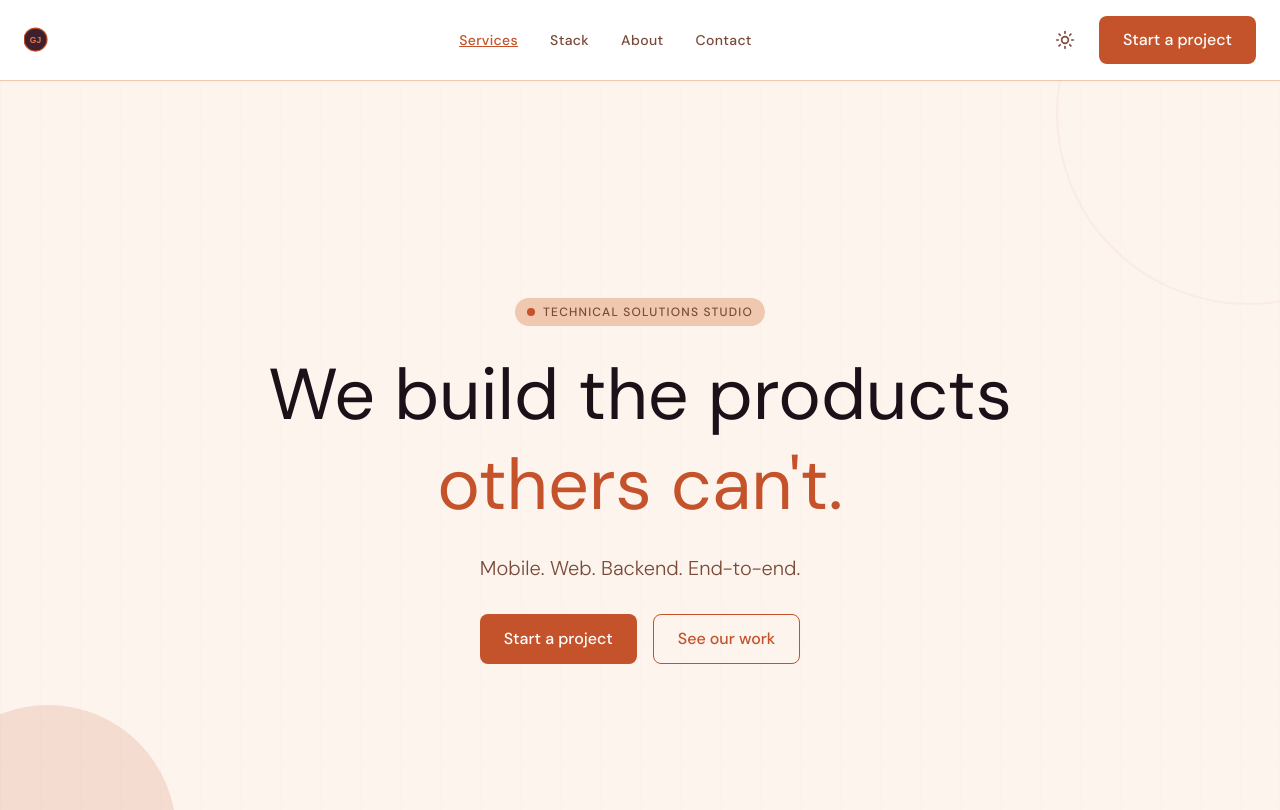
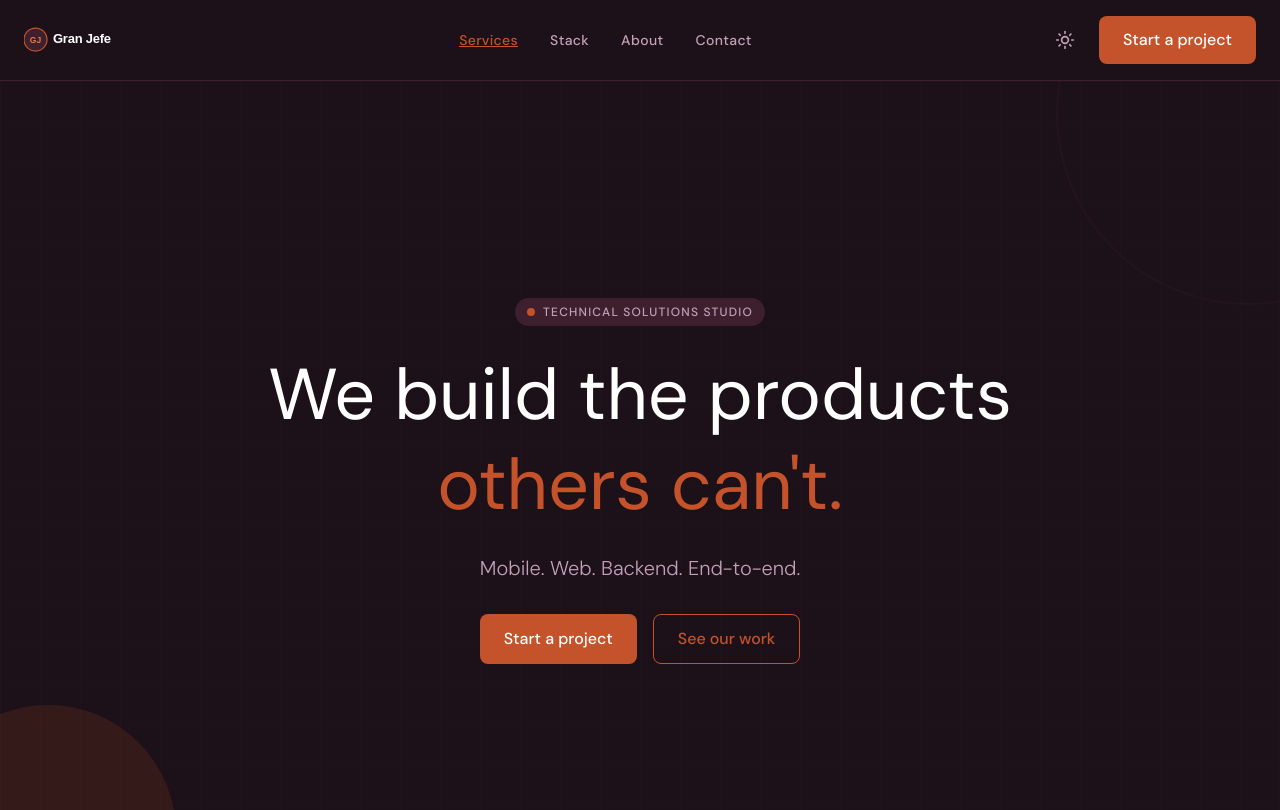
Before and after one commit to gran-jefe/company-website, a Next.js app: page / in a window 1280 px wide. Shown: the top 810 px of the page. Built offline with nearby package versions, Linux system fonts and the light colour scheme.

Commit message:
feat: enhance dark mode styles with comprehensive color overrides for backgrounds, text, and borders

```diff
--- a/src/app/globals.css
+++ b/src/app/globals.css
@@ -48,10 +48,37 @@ body {
   transition: background-color 0.3s ease, border-color 0.3s ease;
 }
 
-@layer utilities {
-  /* Force dark mode to override media queries */
-  html.dark :is(body, body *) {
-    --lightningcss-light: ;
-    --lightningcss-dark: initial;
-  }
+/* ===== DARK MODE CLASS-BASED OVERRIDES ===== */
+.dark {
+  color-scheme: dark;
+  background-color: #1C1118;
+  color: #FFFFFF;
 }
+
+/* Background color overrides */
+.dark .bg-brand-cream { background-color: #1C1118 !important; }
+.dark .bg-white { background-color: #3D1F2E !important; }
+.dark .bg-brand-blush { background-color: #3D1F2E !important; }
+.dark .bg-brand-base { background-color: #1C1118 !important; }
+.dark .bg-brand-deep { background-color: #3D1F2E !important; }
+
+/* Text color overrides */
+.dark .text-brand-base { color: #FFFFFF !important; }
+.dark .text-brand-clay { color: #C4A0B8 !important; }
+.dark .text-black { color: #FFFFFF !important; }
+.dark .text-white { color: #FFFFFF !important; }
+
+/* Border color overrides */
+.dark .border-brand-blush { border-color: #3D1F2E !important; }
+.dark .border-b-brand-blush { border-bottom-color: #3D1F2E !important; }
+.dark .border-brand-clay { border-color: #C4A0B8 !important; }
+
+/* Header/navbar overrides */
+.dark header { background-color: #1C1118 !important; }
+.dark nav { background-color: #1C1118 !important; }
+
+/* Section overrides */
+.dark section { background-color: #1C1118 !important; }
+
+/* Card overrides */
+.dark .rounded-xl { background-color: inherit; }
```
